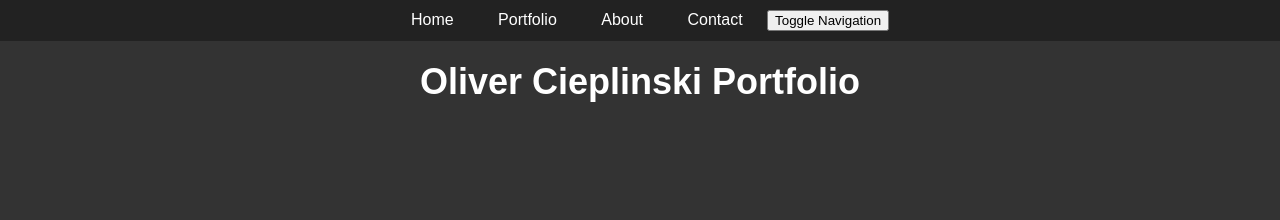
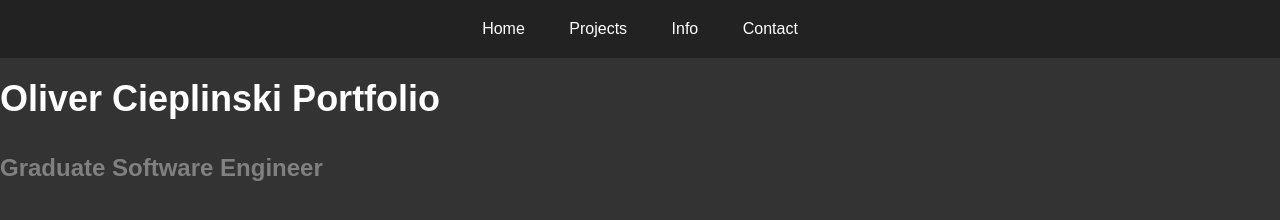
Before and after one commit to oliciep/Multi-Page_Website, a plain HTML site: page index.html in a window 1280 px wide. Drawn offline with Linux system fonts and the light colour scheme.

Commit message:
Initial HTML Skeleton

```diff
--- a/css/style.css
+++ b/css/style.css
@@ -11,7 +11,7 @@ body {
 
 .toolbar {
     background-color: #222;
-    padding: 10px 0;
+    padding: 20px 0;
     text-align: center;
 }
 
@@ -21,8 +21,19 @@ body {
     margin: 0 20px;
 }
 
+.toolbar a:hover {
+    color: #000000;
+}
+
 h1 {
     font-size: 36px;
-    text-align: center;
+    text-align: left;
     margin-top: 20px;
 }
+
+h2 {
+    font-size: 24px;
+    text-align: left;
+    margin-top: 10px;
+    color: gray
+}
--- a/index.html
+++ b/index.html
@@ -3,18 +3,19 @@
 <head>
     <meta charset="UTF-8">
     <meta name="viewport" content="width=device-width, initial-scale=1.0">
+    <link rel="stylesheet" href="css/style.css">
     <title>Oliver Cieplinski Portfolio</title>
-    <link rel="stylesheet" href="css/style.css"> <!-- Link to the external CSS file -->
 </head>
 <body>
     <div class="toolbar">
-        <a href="#">Home</a>
-        <a href="#">Portfolio</a>
-        <a href="#">About</a>
-        <a href="#">Contact</a>
-        <button class="nav-toggle">Toggle Navigation</button> <!-- Button to toggle the mobile navigation -->
+        <a href="home">Home</a>
+        <a href="projects">Projects</a>
+        <a href="info">Info</a>
+        <a href="contact">Contact</a>
+        <!-- <button class="nav-toggle">Toggle Navigation</button> Button to toggle the mobile navigation -->
     </div>
     <h1>Oliver Cieplinski Portfolio</h1>
+    <h2>Graduate Software Engineer</h2>
     <script src="js/script.js"></script> <!-- Link to the external JavaScript file -->
 </body>
 </html>
```
